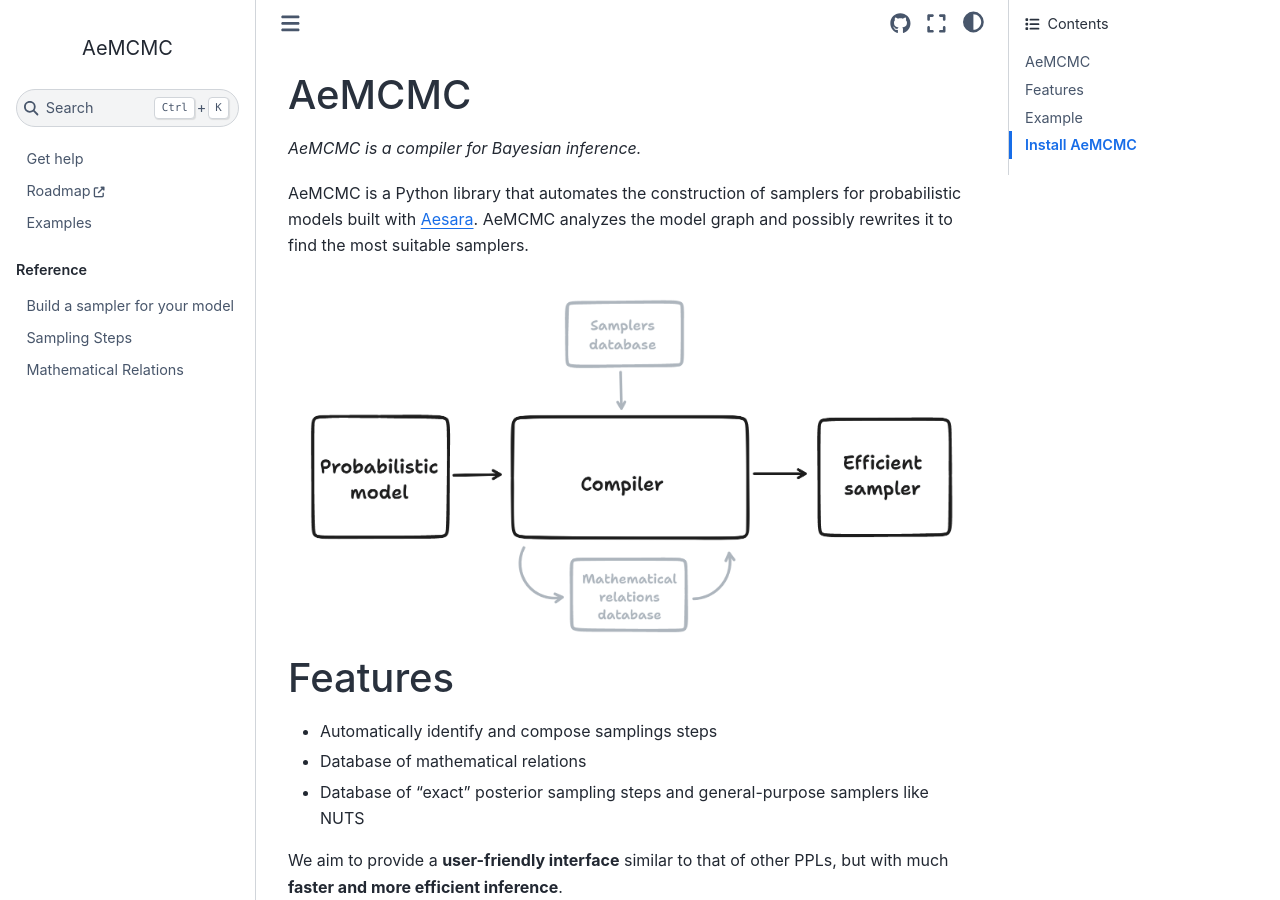
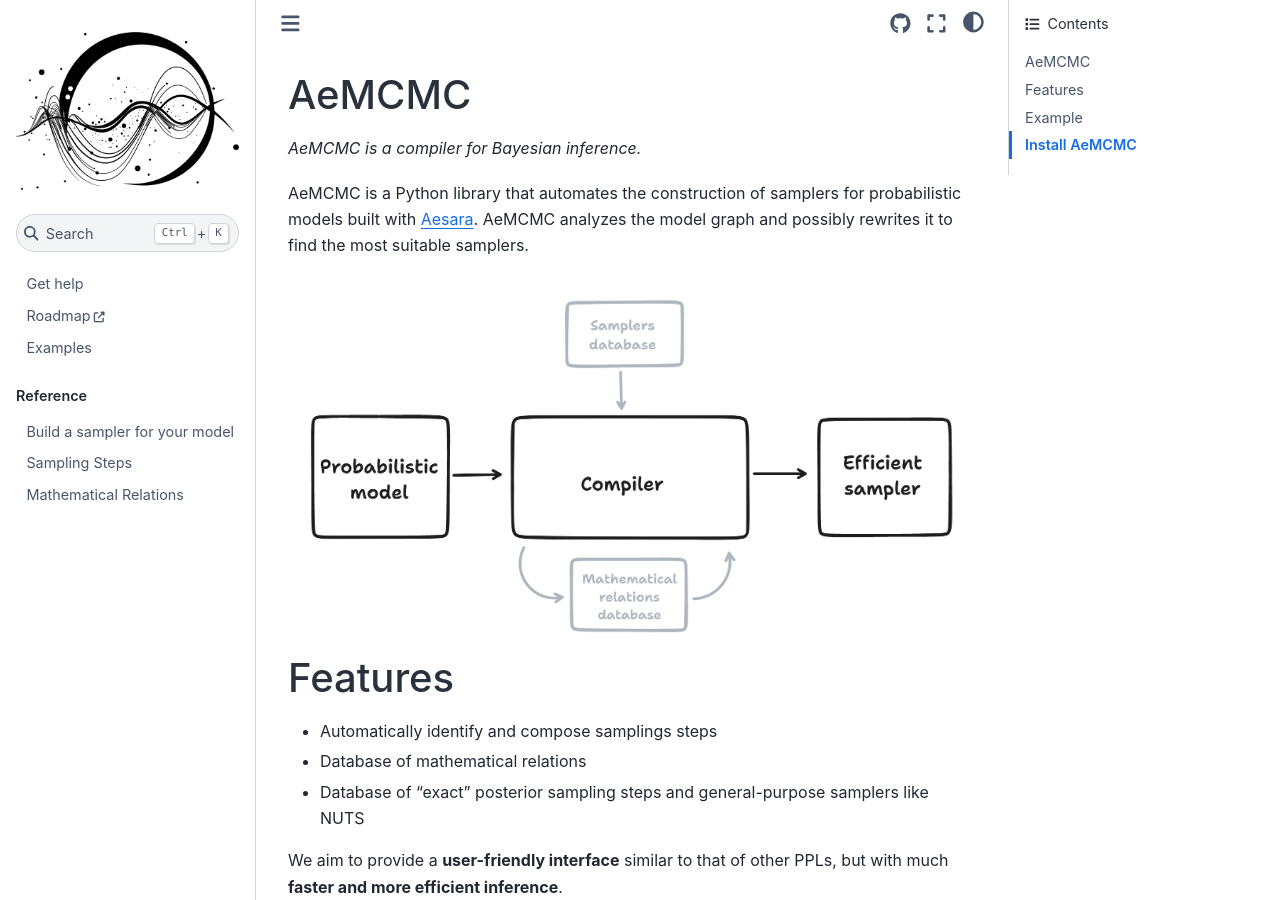
Before and after one commit to aesara-devs/aemcmc, a Sphinx documentation site: the page built from docs/source/index.rst, in a window 1280 px wide and 900 px high. Built offline with Sphinx 7.4.7 and the Sphinx Book theme 1.1.4, drawn with Linux system fonts in a browser that asks for light colours.

Commit message:
Add the logo to the documentation

```diff
--- a/docs/source/conf.py
+++ b/docs/source/conf.py
@@ -60,7 +60,8 @@
     "use_repository_button": True,
     "use_download_button": False,
 }
-html_title = "AeMCMC"
+html_title = ""
+html_logo = "_static/aemcmc_logo.png"
 
 intersphinx_mapping = {
     "aesara": ("https://aesara.readthedocs.io/en/latest", None),
```
